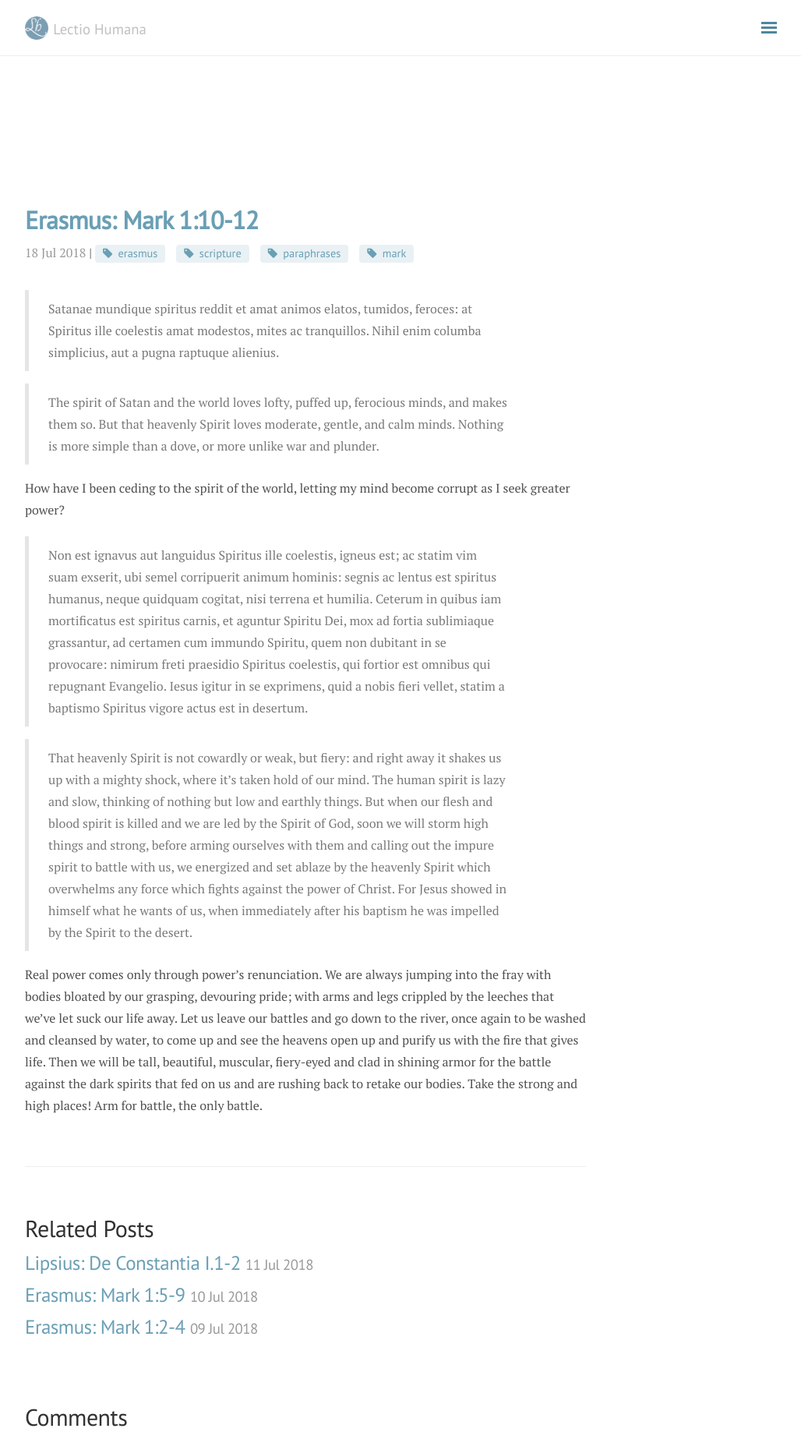
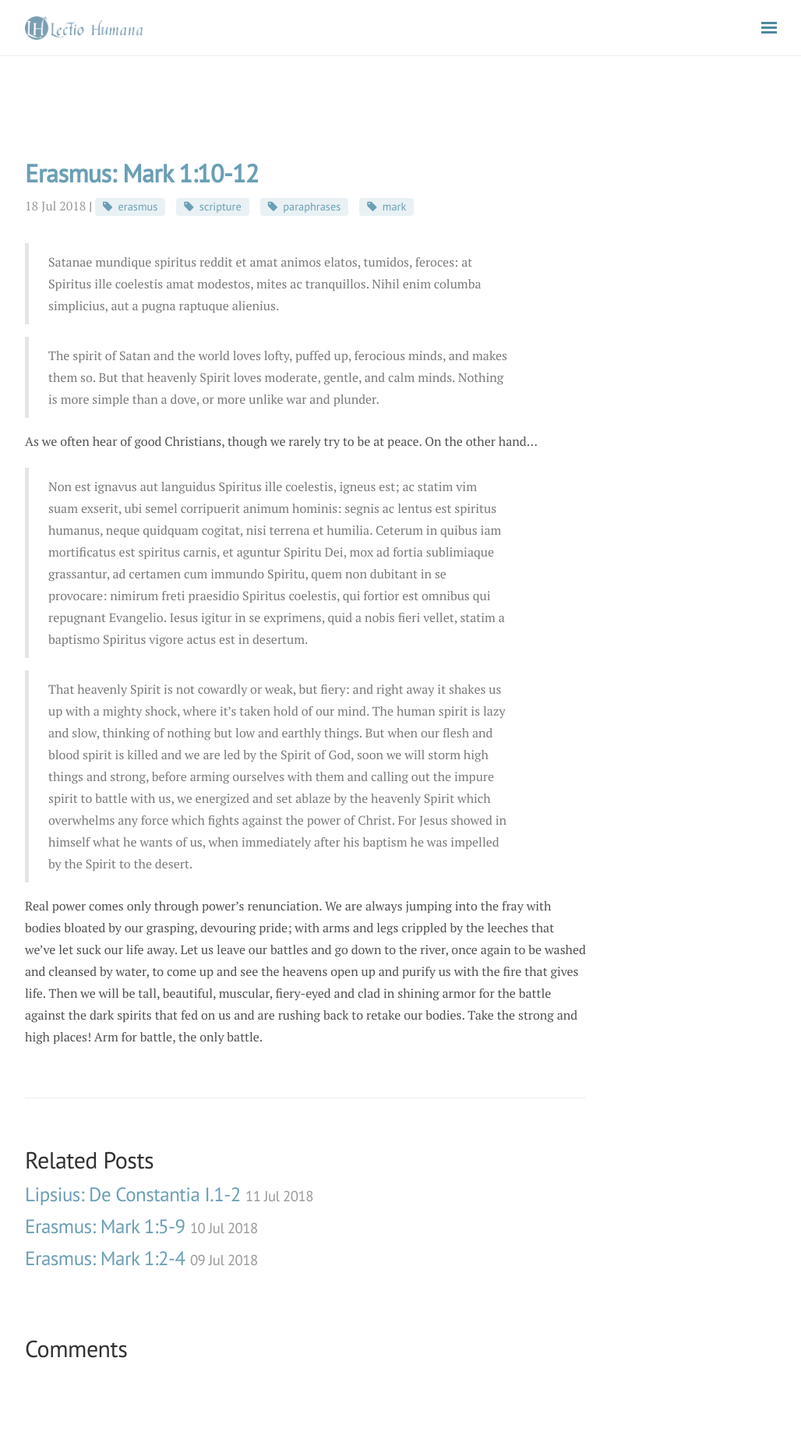
Before and after one commit to fpsvogel/lectiohumana, a Jekyll site: the page built from _posts/2018-07-18-ErasMar01.04.md, in a window 1280 px wide. Shown: the whole page at 78% size, without its empty margins (248-1276 px from the left). Built offline with Jekyll 4.4.1, drawn with Linux system fonts in a browser that asks for light colours; nearby versions of some CDN libraries; comment, search, counter and statistics services are not loaded; after the commit the page ends 1758 px from its top, so only the background shows below that.

Commit message:
update masthead

```diff
--- a/_layouts/default.html
+++ b/_layouts/default.html
@@ -16,9 +16,6 @@
             <a href="{{ site.baseurl }}/" title="Home" title="{{ site.title }}">
               <img class="masthead-logo" src="{{ site.baseurl }}{{ site.logo }}"/>
             </a>
-			<a href="{{ site.baseurl }}/" title="Home" title="{{ site.title }}">
-              <small>{{ site.tagline }}</small>
-			</a>
           </h3>
         </div>
       </div>
--- a/_posts/2018-07-18-ErasMar01.04.md
+++ b/_posts/2018-07-18-ErasMar01.04.md
@@ -11,7 +11,7 @@ comments: false
 
 > The spirit of Satan and the world loves lofty, puffed up, ferocious minds, and makes them so. But that heavenly Spirit loves moderate, gentle, and calm minds. Nothing is more simple than a dove, or more unlike war and plunder.
 
-How have I been ceding to the spirit of the world, letting my mind become corrupt as I seek greater power?
+As we often hear of good Christians, though we rarely try to be at peace. On the other hand...
 
 > Non est ignavus aut languidus Spiritus ille coelestis, igneus est; ac statim vim suam exserit, ubi semel corripuerit animum hominis: segnis ac lentus est spiritus humanus, neque quidquam cogitat, nisi terrena et humilia. Ceterum in quibus iam mortificatus est spiritus carnis, et aguntur Spiritu Dei, mox ad fortia sublimiaque grassantur, ad certamen cum immundo Spiritu, quem non dubitant in se provocare: nimirum freti praesidio Spiritus coelestis, qui fortior est omnibus qui repugnant Evangelio. Iesus igitur in se exprimens, quid a nobis fieri vellet, statim a baptismo Spiritus vigore actus est in desertum.
 
--- a/_scss/component/_masthead.scss
+++ b/_scss/component/_masthead.scss
@@ -7,7 +7,7 @@
 .masthead {
   padding-top:    1rem;
   padding-bottom: 1rem;
-  margin-bottom: 3rem;
+  margin-bottom: 0rem;
   border-bottom: 1px solid $lightgrey;
   background-color: rgba(255,255,255,0.75);
   @media (min-width: 30rem) {
```
Also changed, not shown: public/apple-touch-icon-precomposed.png, public/favicon.ico, public/favicon.png, public/logo.png, 1 other file.
